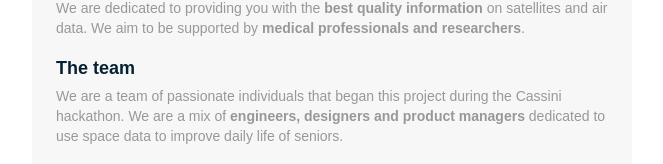
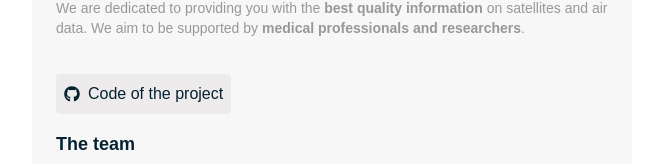
Before and after one commit to ErwanCoubret/takeair-cassini-hackathon, a Next.js app in the folder takeair-website/: page /about in a window 1280 px wide. Shown: the part 218-382 px from the top of the page, without its empty margins (308-971 px from the left). Built offline with nearby package versions, Linux system fonts and the light colour scheme.

Commit message:
added github

```diff
--- a/takeair-website/app/(root)/about/page.tsx
+++ b/takeair-website/app/(root)/about/page.tsx
@@ -1,7 +1,9 @@
 "use client";
 
 import Image from "next/image";
+import Link from "next/link";
 import { useEffect } from "react";
+import { FaGithub } from "react-icons/fa6";
 
 export default function User() {
 
@@ -48,6 +50,14 @@ export default function User() {
           </p>
         </div>
 
+        <Link
+          href={"https://github.com/ErwanCoubret/takeair-cassini-hackathon"}
+          className="flex items-center gap-2 w-fit bg-gray-2 text-darkblue p-2 rounded mt-5"
+        >
+          <FaGithub />
+          Code of the project
+        </Link>
+
         <div className="flex flex-col gap-1">
           <div className="flex w-full justify-between items-baseline">
             <h2 className="text-lg font-bold text-darkblue">The team</h2>
```
Lines whose indentation alone changed are shown as unchanged.
